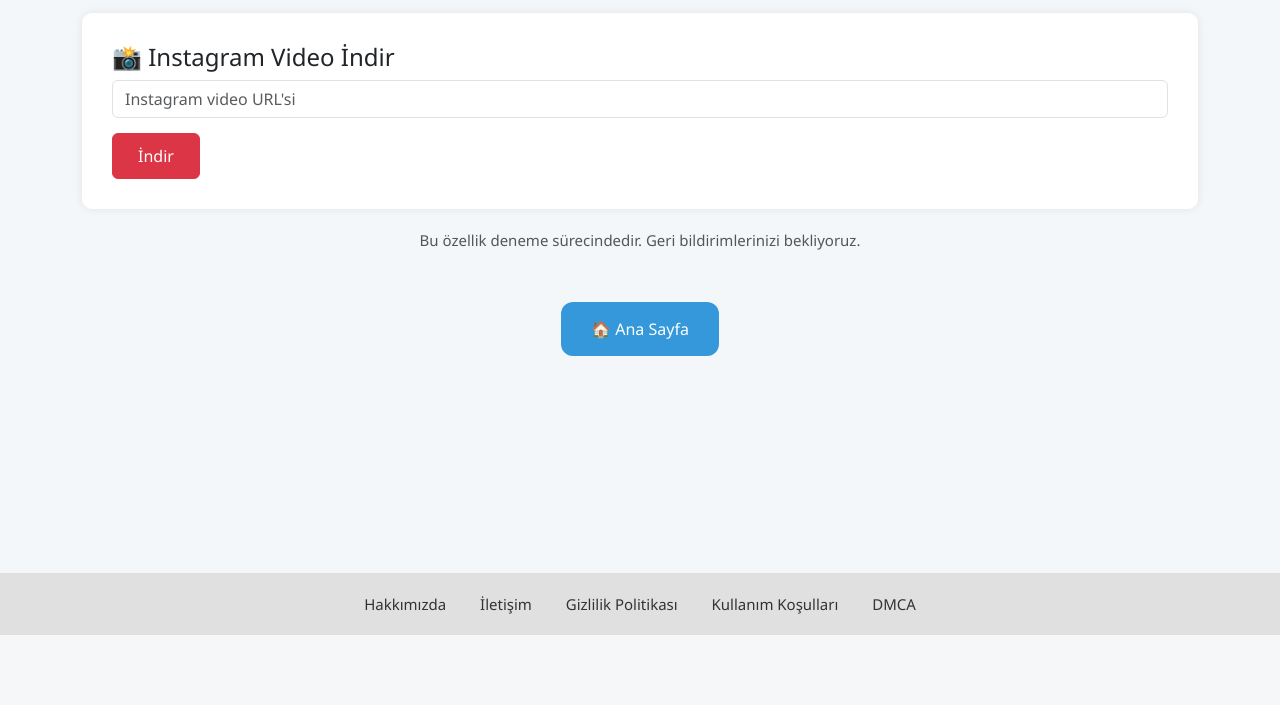
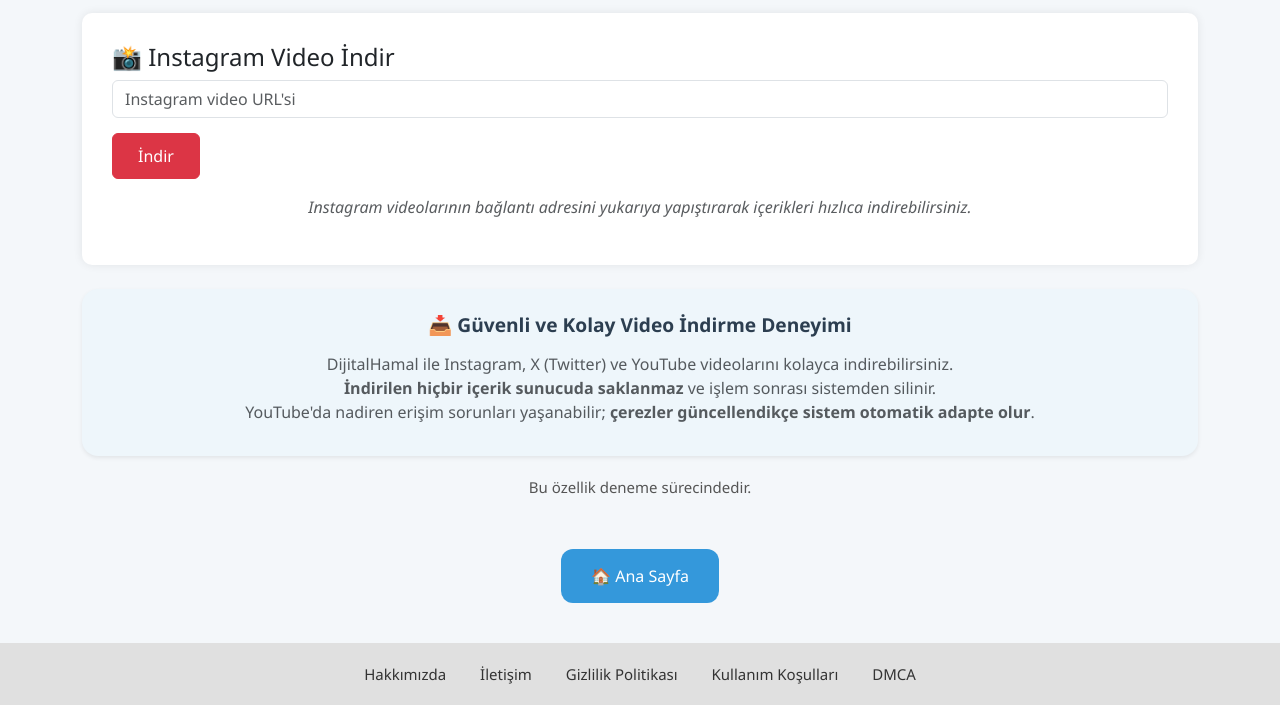
Before and after one commit to srknkrt1/ofis-asistani, a Flask app: page /video in a window 1280 px wide. Shown: the part 165-870 px from the top of the page. Before the commit the page ends 800 px from the top, so only its background shows below. Run offline with Flask 3, Linux system fonts and the light colour scheme.

Commit message:
Update video.html

```diff
--- a/dene/templates/video.html
+++ b/dene/templates/video.html
@@ -107,6 +107,17 @@
       text-decoration: underline;
       color: #000;
     }
+    .alert-info {
+      background-color: #eef6fb;
+      color: #2c3e50;
+    }
+    .alert-info h5 {
+      font-size: 1.2rem;
+      font-weight: 600;
+    }
+    .alert-info p {
+      font-size: 1rem;
+    }
   </style>
 </head>
 <body>
@@ -134,6 +145,7 @@
         <form method="post" action="/video/instagram">
           <input class="form-control" type="text" name="url" placeholder="Instagram video URL'si" required>
           <button class="btn btn-danger" type="submit">İndir</button>
+          <p class="form-info text-muted mt-3 fst-italic larger-text" style="text-align: center;">Instagram videolarının bağlantı adresini yukarıya yapıştırarak içerikleri hızlıca indirebilirsiniz.</p>
         </form>
       </div>
 
@@ -142,6 +154,7 @@
         <form method="post" action="/video/twitter">
           <input class="form-control" type="text" name="url" placeholder="X (Twitter) video URL'si" required>
           <button class="btn btn-info" type="submit">İndir</button>
+          <p class="form-info text-muted mt-3 fst-italic larger-text" style="text-align: center;">X (Twitter) videolarını indirmek için paylaşım bağlantısını yukarıya yapıştırmanız yeterlidir.</p>
         </form>
       </div>
 
@@ -155,12 +168,27 @@
             <option value="playlist">Oynatma Listesi</option>
           </select>
           <button class="btn btn-primary" type="submit">İndir</button>
+          <p class="form-info text-muted mt-3 fst-italic larger-text" style="text-align: center;">YouTube videolarını, ses dosyalarını veya oynatma listelerini buradan kolayca indirebilirsiniz.<br>
+          Çerez politikalarındaki değişiklikler nedeniyle indirme aracında geçici kesintiler yaşanabilir.</p>
         </form>
       </div>
     </div>
 
+
+
+    <div class="mt-4">
+      <div class="alert alert-info border-0 shadow-sm rounded-4 p-4">
+        <h5 class="mb-2 text-center">📥 Güvenli ve Kolay Video İndirme Deneyimi</h5>
+        <p class="form-info text-muted mt-3 mb-2 text-center larger-text">
+          DijitalHamal ile Instagram, X (Twitter) ve YouTube videolarını kolayca indirebilirsiniz.<br>
+          <strong>İndirilen hiçbir içerik sunucuda saklanmaz</strong> ve işlem sonrası sistemden silinir.<br>
+          YouTube'da nadiren erişim sorunları yaşanabilir; <strong>çerezler güncellendikçe sistem otomatik adapte olur</strong>.
+        </p>
+      </div>
+    </div>
+
     <div class="text-center info">
-      Bu özellik deneme sürecindedir. Geri bildirimlerinizi bekliyoruz.
+      Bu özellik deneme sürecindedir.
     </div>
 
     <div class="button-group">
```
